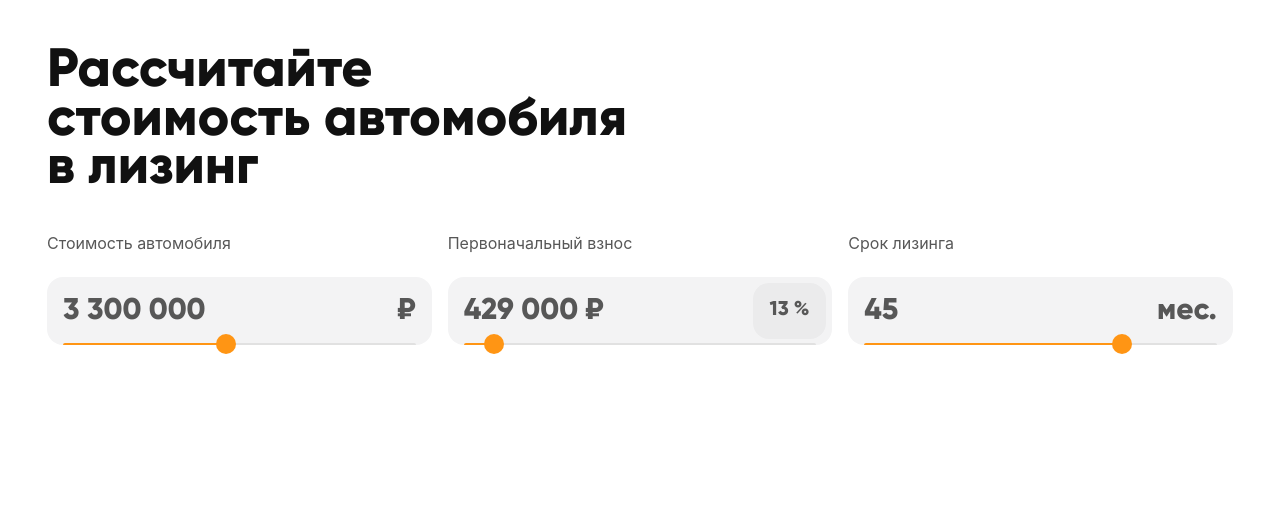
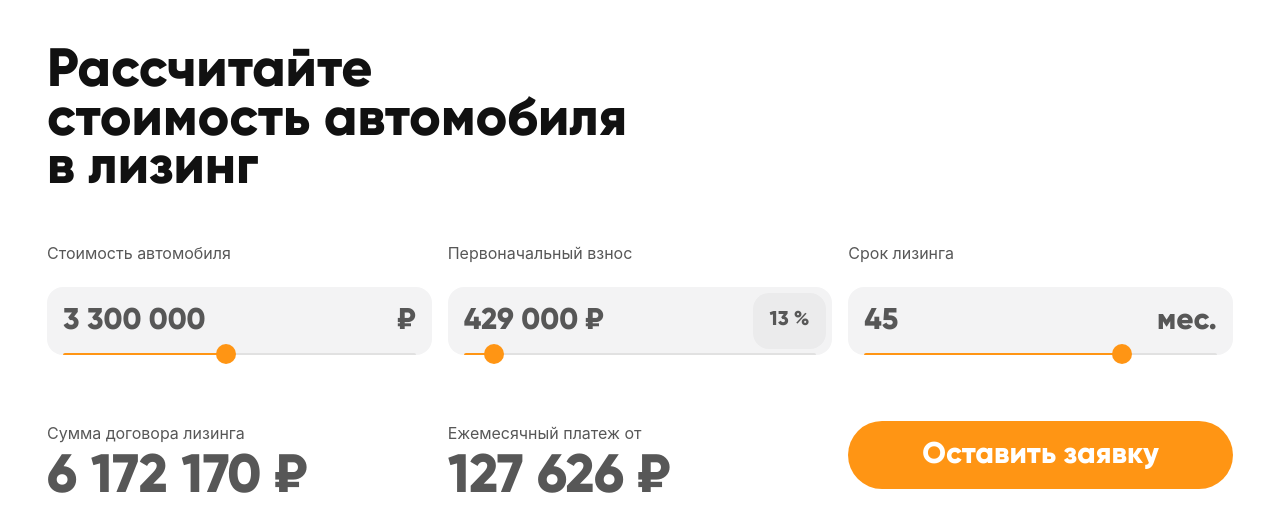
Before and after one commit to M3RCURRRY/oxem-leasing, a React (Create React App) app: page / in a window 1280 px wide. Shown: the top 532 px of the page. Built offline with nearby package versions, Linux system fonts and the light colour scheme.

Commit message:
some calculation logic

```diff
--- a/src/App.css
+++ b/src/App.css
@@ -1,15 +1,13 @@
 .container {
   display: grid;
   grid-template-columns: repeat(6, 1fr);
-  gap: 16px;
+  gap: 50px 16px;
   grid-auto-rows: minmax(100px, auto);
 }
 
 .header {
   grid-column: 1 / 4;
   grid-row: 1;
-
-  margin-bottom: 24px;
 }
 
 .header-font {
@@ -39,6 +37,27 @@
   grid-row: 2;
 }
 
+.lg-result-first {
+  grid-column: 1 / 3;
+  grid-row: 3;
+}
+
+.lg-result-second {
+  grid-column: 3 / 5;
+  grid-row: 3;
+}
+
+.lg-button {
+  grid-column: 5 / 7;
+  grid-row: 3;
+}
+
+.alignCenter {
+  display: flex;
+  justify-content: center;
+  align-items: center;
+}
+
 /* md layout */
 
 /* sm layout */
--- a/src/App.js
+++ b/src/App.js
@@ -3,12 +3,35 @@ import { sliderData } from "./data/sliderData";
 import { useReducer } from "react";
 import Slider from "./components/Slider/Slider";
 import MarkedSlider from "./components/CalcSlider/CalcSlider";
+import ResultItem from "./components/ResultItem/ResultItem";
+import Button from "./components/Button/Button";
+
+const countMonthly = (cost, deposit, time) => {
+  return Math.round(
+    (cost - deposit) *
+    ((0.035 * Math.pow(1 + 0.035, time)) / (Math.pow(1 + 0.035, time) - 1))
+  );
+};
+
+const countFinalCost = (cost, deposit, time) => {
+  return Math.round(deposit + countMonthly(cost, deposit, time) * time);
+};
 
 const initialState = {
   cost: sliderData.cost.value,
   deposit: sliderData.cost.value * (parseInt(sliderData.deposit.mark) * 0.01),
   percent: parseInt(sliderData.deposit.mark),
   time: sliderData.time.value,
+  monthly: countMonthly(
+    sliderData.cost.value,
+    sliderData.cost.value * (parseInt(sliderData.deposit.mark) * 0.01),
+    sliderData.time.value
+  ),
+  finalCost: countFinalCost(
+    sliderData.cost.value,
+    sliderData.cost.value * (parseInt(sliderData.deposit.mark) * 0.01),
+    sliderData.time.value,
+  ),
 };
 
 const SET_COST = "SET_COST";
@@ -21,24 +44,34 @@ function reducer(state, action) {
       return {
         ...state,
         cost: action.payload,
-        deposit: Math.round(state.cost * (state.percent * 0.01)),
+        deposit: Math.round(action.payload * (state.percent * 0.01)),
+        finalCost: countFinalCost(action.payload, Math.round(action.payload * (state.percent * 0.01)), state.time),
+        monthly: countMonthly(action.payload, Math.round(action.payload * (state.percent * 0.01)), state.time)
       };
     case SET_PERCENT:
       return {
         ...state,
         percent: action.payload,
         deposit: Math.round(state.cost * (action.payload * 0.01)),
+        finalCost: countFinalCost(state.cost, Math.round(state.cost * (action.payload * 0.01)), state.time),
+        monthly: countMonthly(state.cost, Math.round(state.cost * (action.payload * 0.01)), state.time)
       };
     case SET_TIME:
       return {
         ...state,
         time: action.payload,
+        finalCost: countFinalCost(state.cost, Math.round(state.cost * (state.percent * 0.01)), action.payload),
+        monthly: countMonthly(state.cost, Math.round(state.cost * (state.percent * 0.01)), action.payload)
       };
   }
 }
 
 function App() {
   const [state, dispatch] = useReducer(reducer, initialState);
+
+  const postHandler = () => {
+    console.log(JSON.stringify(state, null, 2));
+  }
 
   return (
     <div className="app-layout">
@@ -54,10 +87,8 @@ function App() {
             minValue={sliderData.cost.minValue}
             maxValue={sliderData.cost.maxValue}
             mark={sliderData.cost.mark}
-
             value={state.cost}
             actionType={SET_COST}
-
             onChange={dispatch}
           />
         </div>
@@ -66,11 +97,9 @@ function App() {
             title={sliderData.deposit.title}
             minValue={sliderData.deposit.minValue}
             maxValue={sliderData.deposit.maxValue}
-
             value={state.deposit}
             actionType={SET_PERCENT}
             percent={state.percent}
-
             onChange={dispatch}
           />
         </div>
@@ -80,12 +109,27 @@ function App() {
             minValue={sliderData.time.minValue}
             maxValue={sliderData.time.maxValue}
             mark={sliderData.time.mark}
-
             value={state.time}
             actionType={SET_TIME}
-
             onChange={dispatch}
           />
+        </div>
+        <div className="lg-result-first">
+          <ResultItem
+            title={sliderData.finalCost.title}
+            mark={sliderData.finalCost.mark}
+            value={state.finalCost}
+          />
+        </div>
+        <div className="lg-result-second">
+          <ResultItem
+            title={sliderData.monthly.title}
+            mark={sliderData.monthly.mark}
+            value={state.monthly}
+          />
+        </div>
+        <div className="lg-button alignCenter">
+          <Button content={"Оставить заявку"} onClick={postHandler} isDisabled={false}/>
         </div>
       </div>
     </div>
```
